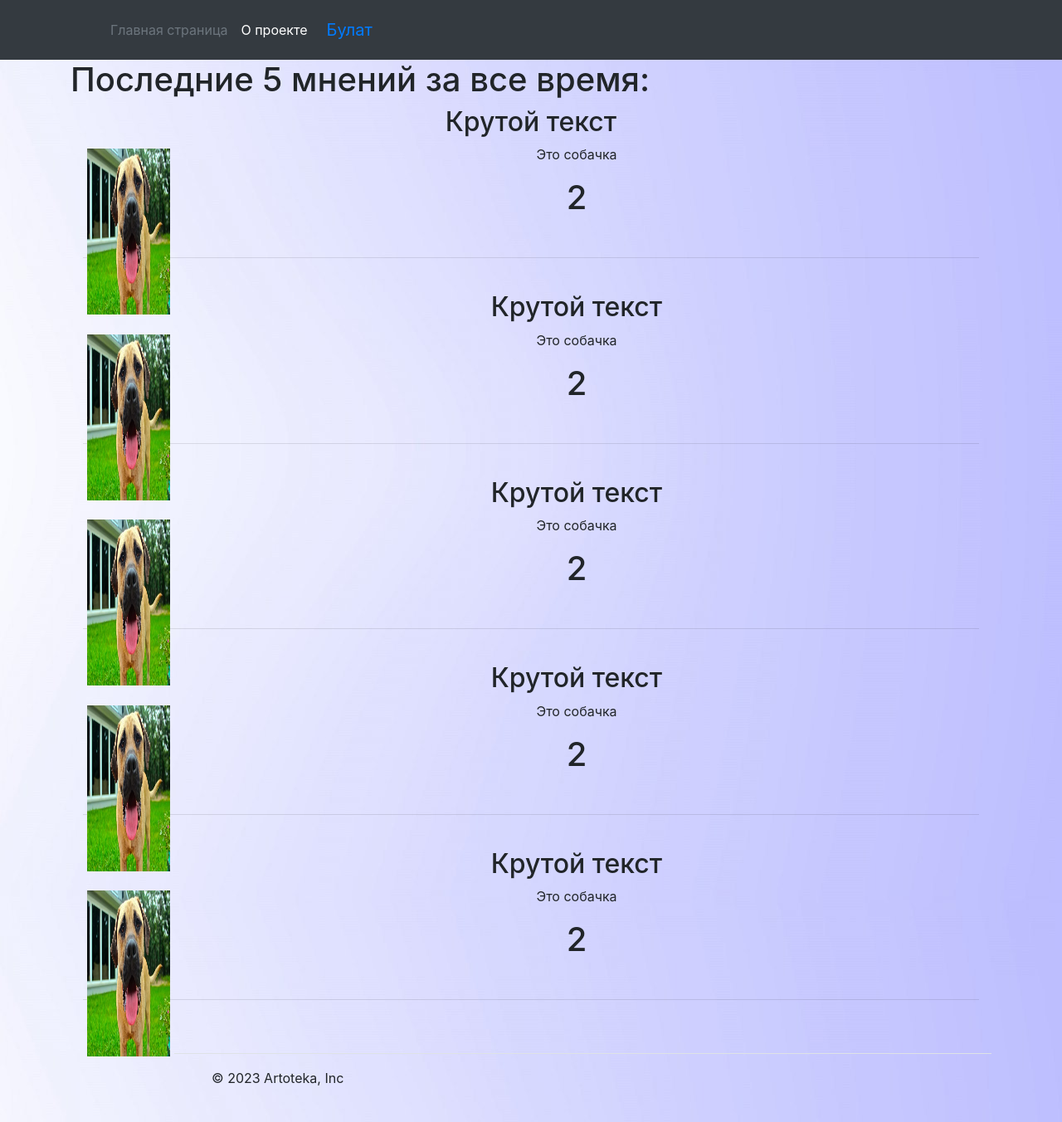
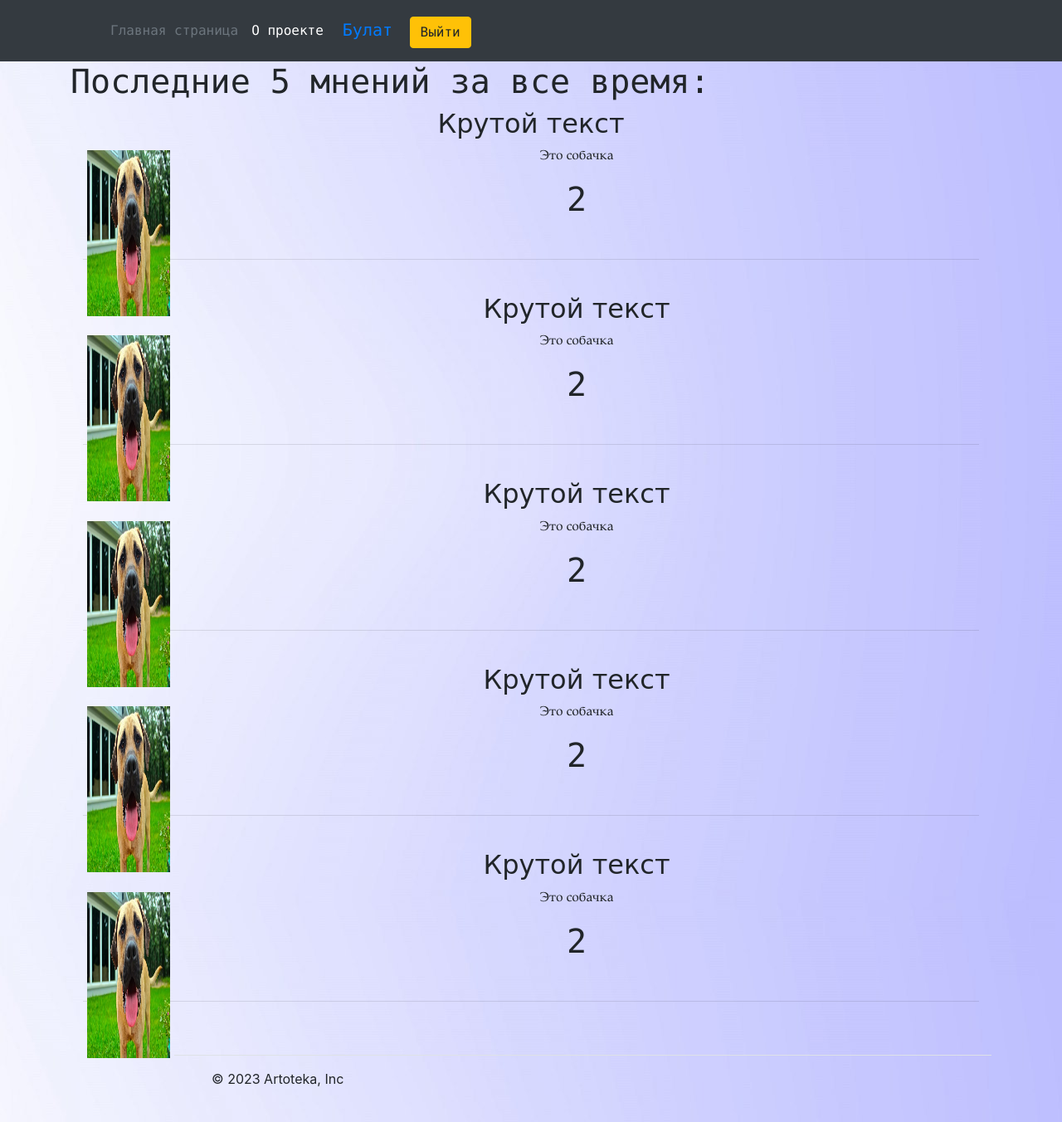
Before and after one commit to HakimovBulat/artoteka, a Flask app: page / in a window 1280 px wide. Shown: the whole page at 83% size. Run offline with Flask 3, Linux system fonts and the light colour scheme; a user stored in the database is signed in; some libraries are stand-ins or nearby versions.

Commit message:
четвертый день

```diff
--- a/data/opinions.py
+++ b/data/opinions.py
@@ -5,13 +5,15 @@ from .db_session import SqlAlchemyBase
 
 
 class Opinion(SqlAlchemyBase):
-    __tablename__ = 'Opinion'
+    __tablename__ = 'Opinions'
     id = sqlalchemy.Column(sqlalchemy.Integer, primary_key=True, autoincrement=True)
     creator = sqlalchemy.Column(sqlalchemy.String)
     picture = sqlalchemy.Column(sqlalchemy.BLOB, nullable=True)
+    raiting = sqlalchemy.Column(sqlalchemy.Integer, nullable=True)
+    genre = sqlalchemy.Column(sqlalchemy.String, nullable=True)
     about = sqlalchemy.Column(sqlalchemy.String, nullable=True)
     user_id = sqlalchemy.Column(sqlalchemy.Integer, sqlalchemy.ForeignKey("users.id"))
-    date = sqlalchemy.Column(sqlalchemy.DateTime, default=datetime.datetime.now)
+    date = sqlalchemy.Column(sqlalchemy.Date, default=datetime.datetime.now)
     is_watched = sqlalchemy.Column(sqlalchemy.Boolean, default=True)
     user = orm.relationship('User')
 
--- a/main.py
+++ b/main.py
@@ -68,6 +68,11 @@ def login():
         return render_template('login.html', title='Войти', form=form, message='Неправильный логин или пароль')
     return render_template('login.html', title='Войти', form=form)
 
+@app.route('/my_page')
+def my_page():
+    db_sess = db_session.create_session()
+    opinions = db_sess.query(Opinion).filter(Opinion.user_id == current_user.id).all()
+    return render_template('my_page.html', title="Моя страница", user=current_user, opinions=opinions)
 
 @app.route('/about')
 def about():
--- /dev/null
+++ b/static/css/style.css
@@ -0,0 +1,16 @@
+h1 {
+    font-family: consolas
+  }
+p {
+    font-family: "book antiqua"
+  }
+a {
+    font-family: consolas
+  }
+h2 {
+    font-family: "comic sans ms"
+  }
+
+h3 {
+    font-family: consolas
+  }
--- a/templates/base.html
+++ b/templates/base.html
@@ -5,6 +5,8 @@
     href="https://stackpath.bootstrapcdn.com/bootstrap/4.4.1/css/bootstrap.min.css"
     integrity="sha384-Vkoo8x4CGsO3+Hhxv8T/Q5PaXtkKtu6ug5TOeNV6gBiFeWPGFN9MuhOf23Q9Ifjh"
     crossorigin="anonymous">
+    <title> {{ title }}</title>
+    <link rel="stylesheet" type="text/css" href="static/css/style.css" />
 </head>
 <body background="static\img\fon.jpg">
   <header class="p-3 bg-dark text-white">
@@ -19,10 +21,11 @@
         </ul>
         <div class="text-end">
             {% if current_user.is_authenticated %}
-                <a class="navbar-brand" href="/logout"> {{ current_user.name }} </a>
+                <a class="navbar-brand" href="/my_page"> {{ current_user.name }} </a>
+                <a class="btn btn-warning" href="/logout"> Выйти </a>
             {% else %}
-                <a class="btn btn-outline-light me-2 " href="/register">Зарегистрироваться</a>
-                <a class="btn btn-warning" href="/login">Войти</a>
+                <a class="btn btn-primary " href="/register">Зарегистрироваться</a>
+                <a class="btn btn-success" href="/login">Войти</a>
             {% endif %}
         </div>
       </div>
```
Also changed, not shown: forms/opinion.py (added, +12 -0 lines), templates/my_page.html (added, +11 -0 lines), db/blogs.db, static/img/empty.gif (added).
